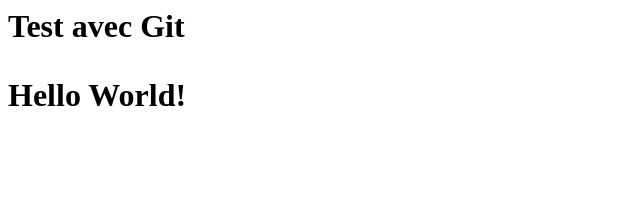
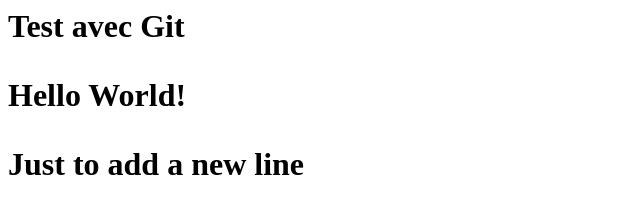
Before and after one commit to Agado1003/GitHub_Tuto, a plain HTML site: page index.html in a window 1280 px wide. Shown: the whole page, without its empty margins (0-640 px from the left). Drawn offline with Linux system fonts and the light colour scheme.

Commit message:
Update index.html
Add a first new line

```diff
--- a/index.html
+++ b/index.html
@@ -5,5 +5,6 @@
 	<body>
 		<h1>Test avec Git</title>
 		<p>Hello World!</p>
+		<p>Just to add a new line</p>
 	</body>
 </html>
```
